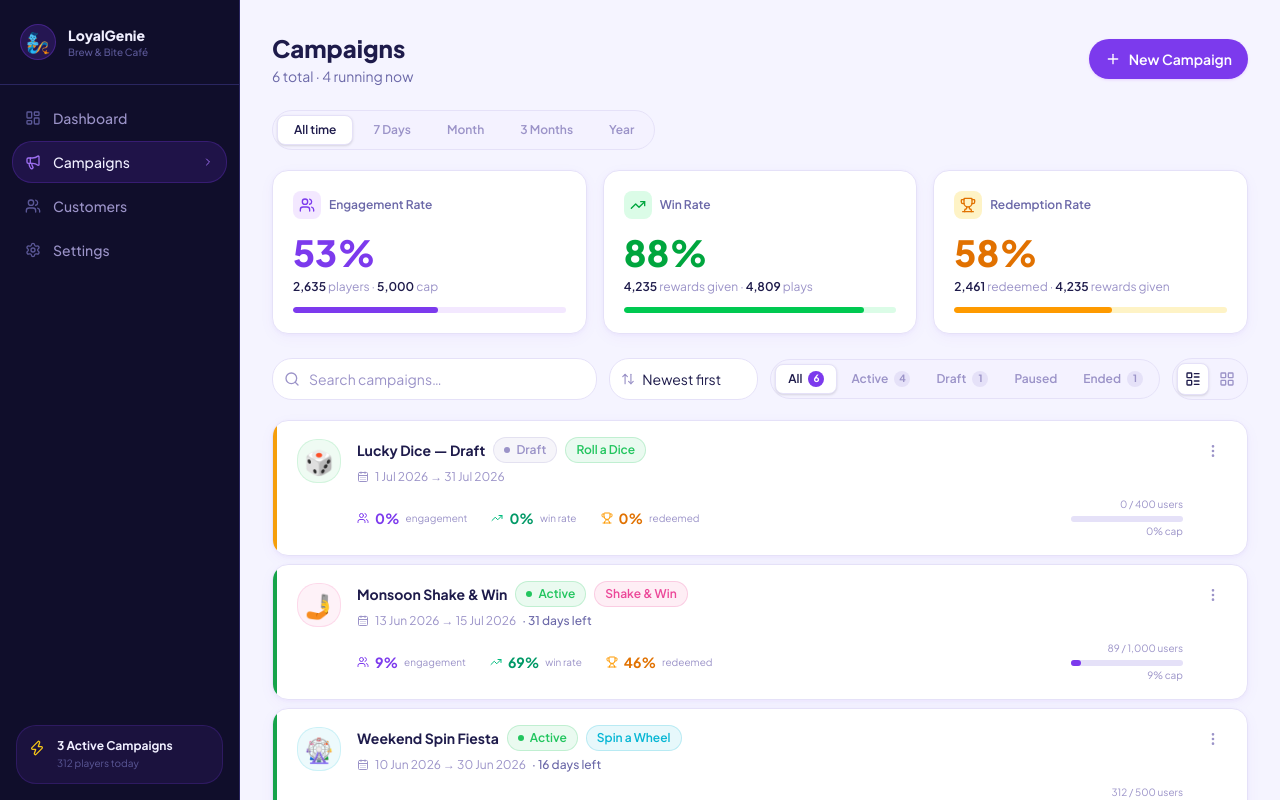
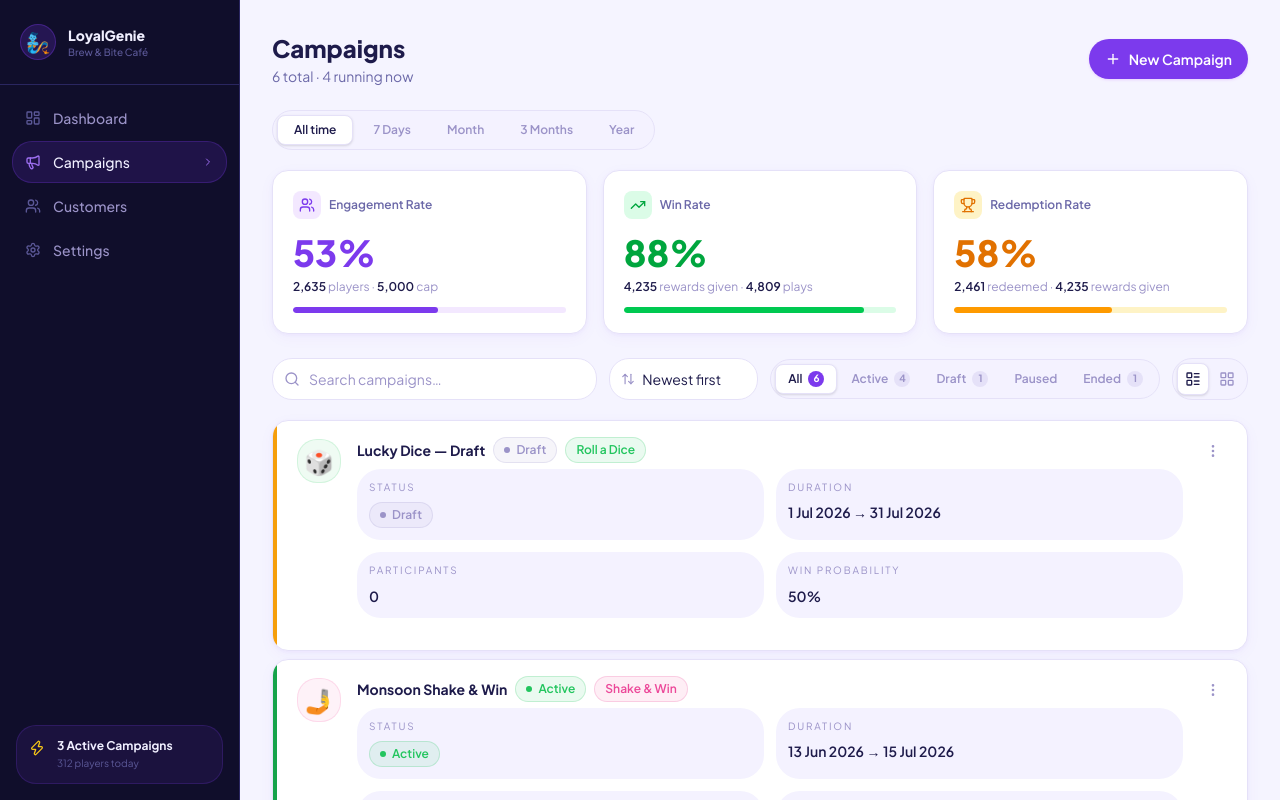
Before and after one commit to omkar-ship-it/lg_designprototype, a Next.js app: page /vendor/campaigns in a window 1280 px wide. Built offline with nearby package versions, Linux system fonts and the light colour scheme.

Commit message:
fix: ensure vendor campaign card details are persisted for Vercel deployment

```diff
--- a/app/vendor/campaigns/page.tsx
+++ b/app/vendor/campaigns/page.tsx
@@ -171,47 +171,22 @@ function ListCard({ c }: { c: typeof campaigns[0] }) {
                   )}
                 </div>
 
-                {/* Row 2: dates */}
-                <div className="flex items-center gap-1.5 text-xs text-v-text-3 mb-3">
-                  <CalendarDays className="w-3 h-3" />
-                  <span>{formatDate(c.startDate)} → {formatDate(c.endDate)}</span>
-                  {dl !== null && dl > 3 && (
-                    <span className="text-v-text-2 font-medium">· {dl} days left</span>
-                  )}
-                </div>
-
-                {/* Row 3: key rates */}
-                <div className="flex items-center gap-6 flex-wrap">
-                  <div className="flex items-center gap-1.5">
-                    <Users className="w-3 h-3 text-v-purple" />
-                    <span className="text-sm font-bold text-v-purple">{er}%</span>
-                    <span className="text-[10px] text-v-text-3">engagement</span>
+                <div className="grid grid-cols-2 gap-3 mb-4 text-xs text-v-text-3">
+                  <div className="rounded-2xl bg-v-surface-2 p-3">
+                    <p className="uppercase tracking-[0.18em] text-[10px] text-v-text-4 mb-2">Status</p>
+                    <StatusBadge status={c.status} />
                   </div>
-                  <div className="flex items-center gap-1.5">
-                    <TrendingUp className="w-3 h-3 text-emerald-500" />
-                    <span className="text-sm font-bold text-emerald-600">{wr}%</span>
-                    <span className="text-[10px] text-v-text-3">win rate</span>
+                  <div className="rounded-2xl bg-v-surface-2 p-3">
+                    <p className="uppercase tracking-[0.18em] text-[10px] text-v-text-4 mb-2">Duration</p>
+                    <p className="text-sm font-semibold text-v-text">{formatDate(c.startDate)} → {formatDate(c.endDate)}</p>
                   </div>
-                  <div className="flex items-center gap-1.5">
-                    <Trophy className="w-3 h-3 text-amber-500" />
-                    <span className="text-sm font-bold text-amber-600">{rr}%</span>
-                    <span className="text-[10px] text-v-text-3">redeemed</span>
+                  <div className="rounded-2xl bg-v-surface-2 p-3">
+                    <p className="uppercase tracking-[0.18em] text-[10px] text-v-text-4 mb-2">Participants</p>
+                    <p className="text-sm font-semibold text-v-text">{c.currentUsers.toLocaleString()}</p>
                   </div>
-                  {/* Cap bar */}
-                  <div className="flex items-center gap-2 ml-auto hidden sm:flex">
-                    <div className="text-right">
-                      <div className="text-[10px] text-v-text-3 mb-1">
-                        {c.currentUsers.toLocaleString()} / {c.userCap.toLocaleString()} users
-                      </div>
-                      <div className="w-28">
-                        <ProgressBar
-                          value={c.currentUsers}
-                          max={c.userCap}
-                          color={capPercent(c.currentUsers, c.userCap) > 85 ? '#DC2626' : capPercent(c.currentUsers, c.userCap) > 60 ? '#D97706' : '#7C3AED'}
-                        />
-                      </div>
-                      <div className="text-[10px] text-v-text-3 mt-0.5 text-right">{capPercent(c.currentUsers, c.userCap)}% cap</div>
-                    </div>
+                  <div className="rounded-2xl bg-v-surface-2 p-3">
+                    <p className="uppercase tracking-[0.18em] text-[10px] text-v-text-4 mb-2">Win probability</p>
+                    <p className="text-sm font-semibold text-v-text">{getWinProbability(c) ?? 0}%</p>
                   </div>
                 </div>
               </div>
@@ -266,54 +241,24 @@ function GridCard({ c }: { c: typeof campaigns[0] }) {
             </div>
           </div>
 
-          {/* Date + urgency */}
-          <div className="flex items-center gap-1.5 text-xs text-v-text-3">
-            <CalendarDays className="w-3 h-3 shrink-0" />
-            <span className="truncate">{formatDate(c.startDate)} → {formatDate(c.endDate)}</span>
-          </div>
-
-          {dl !== null && (
-            <span className={`inline-flex items-center gap-1 px-2 py-0.5 rounded-full text-[10px] font-bold self-start ${urgent ? 'bg-red-50 text-v-danger border border-red-200' : 'bg-v-surface-3 text-v-text-2 border border-v-border'}`}>
-              {urgent ? '⚠' : '⏱'} {dl} days left
-            </span>
-          )}
-
           {/* Stats grid */}
-          <div className="grid grid-cols-4 gap-1 mt-auto">
-            {[
-              { label: 'Engage', value: `${er}%`, color: '#7C3AED', bg: 'bg-purple-50', border: 'border-purple-100' },
-              { label: 'Win',    value: `${wr}%`, color: '#16A34A', bg: 'bg-green-50',  border: 'border-green-100'  },
-              { label: 'Redeem', value: `${rr}%`, color: '#D97706', bg: 'bg-amber-50',  border: 'border-amber-100'  },
-              { label: 'Prob',   value: `${getWinProbability(c) || '—'}%`, color: '#0891B2', bg: 'bg-cyan-50',  border: 'border-cyan-100'  },
-            ].map(s => (
-              <div key={s.label} className={`${s.bg} border ${s.border} rounded-lg p-1.5 text-center`}>
-                <div className="text-xs font-bold" style={{ color: s.color }}>{s.value}</div>
-                <div className="text-[8px] text-v-text-3 mt-0.5">{s.label}</div>
-              </div>
-            ))}
-          </div>
-
-          {/* Participation info */}
-          <div className="flex items-center gap-3 text-xs text-v-text-3">
-            <div className="flex items-center gap-1">
-              <Users className="w-3 h-3" />
-              <span className="font-medium">{c.currentUsers.toLocaleString()} joined</span>
+          <div className="grid grid-cols-2 gap-2 mt-3 text-xs text-v-text-3">
+            <div className="rounded-2xl bg-v-surface-2 p-3">
+              <p className="uppercase tracking-[0.18em] text-[10px] text-v-text-4 mb-2">Status</p>
+              <StatusBadge status={c.status} />
             </div>
-            <span>•</span>
-            <span className="text-v-text-2">{c.participations.toLocaleString()} plays</span>
-          </div>
-
-          {/* Cap bar */}
-          <div>
-            <div className="flex justify-between text-[10px] text-v-text-3 mb-1">
-              <span>{c.currentUsers.toLocaleString()} / {c.userCap.toLocaleString()} users</span>
-              <span>{capPercent(c.currentUsers, c.userCap)}%</span>
+            <div className="rounded-2xl bg-v-surface-2 p-3">
+              <p className="uppercase tracking-[0.18em] text-[10px] text-v-text-4 mb-2">Duration</p>
+              <p className="text-sm font-semibold text-v-text">{formatDate(c.startDate)} → {formatDate(c.endDate)}</p>
             </div>
-            <ProgressBar
-              value={c.currentUsers}
-              max={c.userCap}
-              color={capPercent(c.currentUsers, c.userCap) > 85 ? '#DC2626' : capPercent(c.currentUsers, c.userCap) > 60 ? '#D97706' : '#7C3AED'}
-            />
+            <div className="rounded-2xl bg-v-surface-2 p-3">
+              <p className="uppercase tracking-[0.18em] text-[10px] text-v-text-4 mb-2">Participants</p>
+              <p className="text-sm font-semibold text-v-text">{c.currentUsers.toLocaleString()}</p>
+            </div>
+            <div className="rounded-2xl bg-v-surface-2 p-3">
+              <p className="uppercase tracking-[0.18em] text-[10px] text-v-text-4 mb-2">Win probability</p>
+              <p className="text-sm font-semibold text-v-text">{getWinProbability(c) ?? 0}%</p>
+            </div>
           </div>
         </div>
       </div>
```
